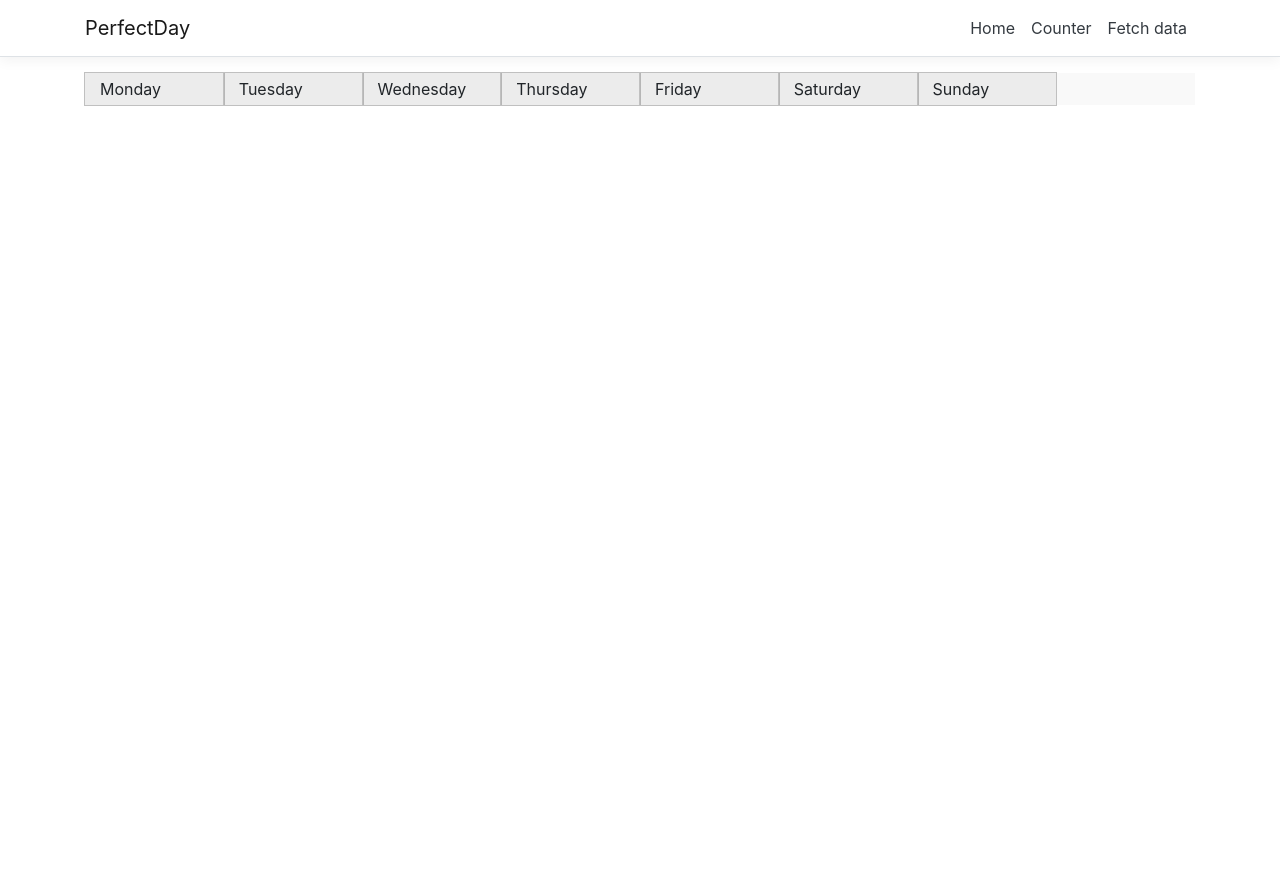
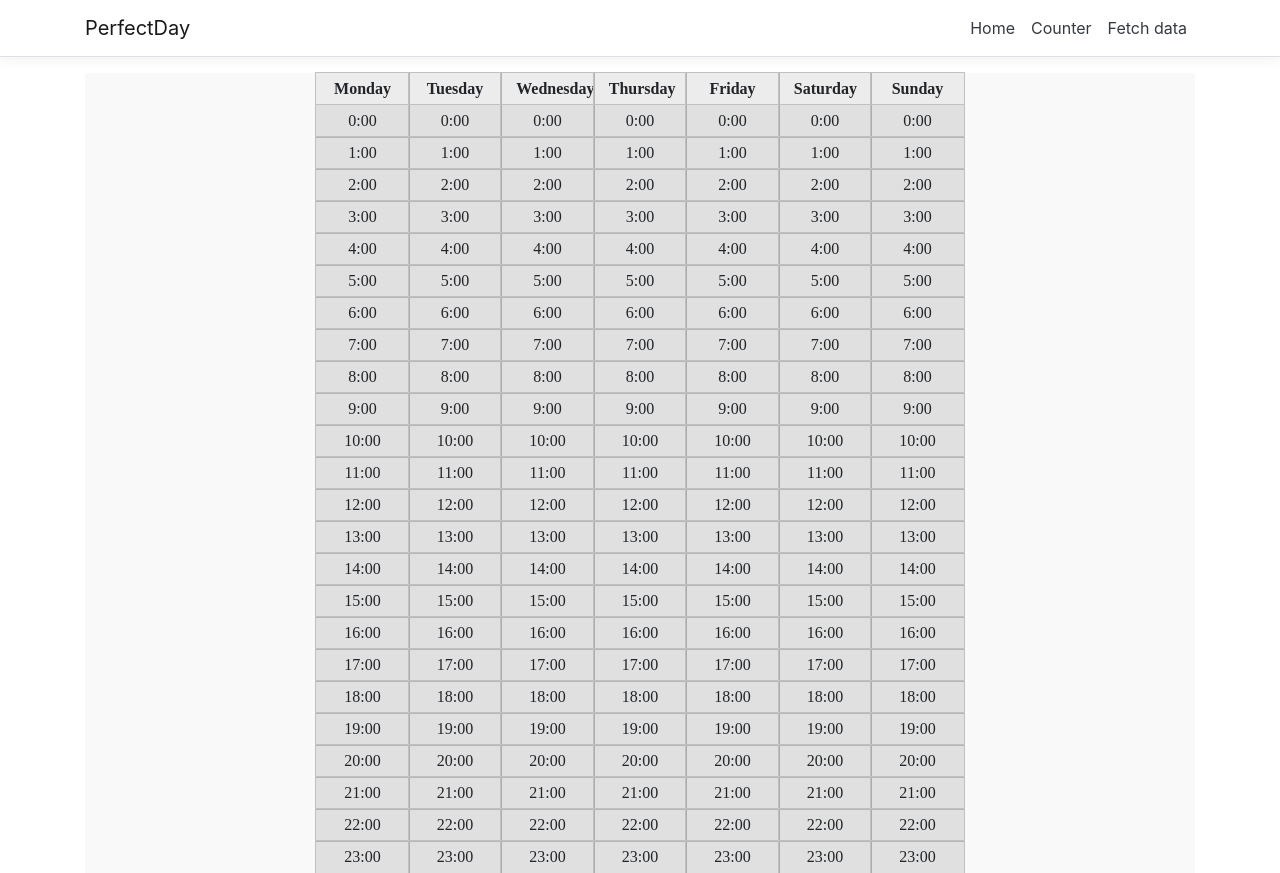
Before and after one commit to RomanVozniak/PerfectDay, a React (Create React App) app in the folder PerfectDay/ClientApp/: page /grid in a window 1280 px wide. Before the commit the page ends 800 px from the top, so only its background shows below. Built offline with nearby package versions, Linux system fonts and the light colour scheme.

Commit message:
created weekly tasks schedule page

```diff
--- a/PerfectDay/ClientApp/src/App.js
+++ b/PerfectDay/ClientApp/src/App.js
@@ -4,7 +4,7 @@ import { Layout } from './components/Layout';
 import { Home } from './components/Home';
 import { FetchData } from './components/FetchData';
 import { Counter } from './components/Counter';
-import { Grid } from './components/Grid'
+import { WeekGrid } from './components/WeekGrid'
 
 
 import './custom.css'
@@ -18,7 +18,7 @@ export default class App extends Component {
         <Route exact path='/' component={Home} />
         <Route path='/counter' component={Counter} />
             <Route path='/fetch-data' component={FetchData} />
-            <Route path='/grid' component={Grid}/>
+            <Route path='/grid' component={WeekGrid}/>
         </Layout>
     );
   }
--- a/PerfectDay/ClientApp/src/components/Grid.css
+++ b/PerfectDay/ClientApp/src/components/Grid.css
@@ -1,3 +1,7 @@
-.flex-container {
-    display: flex;
+.week{
+    font-family: 'Times New Roman', Times, serif;
+    text-align: center;
 }
+.Button{
+    size: 100000px;
+}
--- a/PerfectDay/ClientApp/src/components/Grid.js
+++ /dev/null
@@ -1,24 +0,0 @@
-import React, { Component } from 'react'
-import { Container, Row, Col} from 'react-grid-system'
-
-import './Grid.css'
-
-
-export class Grid extends Component {
-    render() {
-        return (
-            <Container fluid>
-            <Row justify="start" debug>
-            <Col xs={1.5} debug>Monday</Col>
-            <Col xs={1.5} debug>Tuesday</Col>
-            <Col xs={1.5} debug>Wednesday</Col>
-            <Col xs={1.5} debug>Thursday</Col>
-            <Col xs={1.5} debug>Friday</Col>
-            <Col xs={1.5} debug>Saturday</Col>
-            <Col xs={1.5} debug>Sunday</Col>
-              </Row>
-            </Container>
-
-            )
-    }
-}
--- /dev/null
+++ b/PerfectDay/ClientApp/src/components/WeekGrid.js
@@ -0,0 +1,35 @@
+import React, { Component } from 'react'
+import { Container, Row, Col, Visible, Hidden,Grid} from 'react-grid-system'
+
+import './Grid.css'
+
+
+const ListOfHours = ['0:00', '1:00', '2:00', '3:00', '4:00', '5:00', '6:00', '7:00', '8:00', '9:00', '10:00',
+ '11:00', '12:00', '13:00', '14:00', '15:00', '16:00', '17:00', '18:00', '19:00', '20:00', '21:00', '22:00', '23:00']
+  const GridOfHours = ListOfHours.map(hour => {
+    return(
+      <Col debug>{hour}</Col>
+    )
+  })
+const ListOfDays = ['Monday', 'Tuesday', 'Wednesday', 'Thursday', 'Friday', 'Saturday', 'Sunday']
+  const GridOfDays = ListOfDays.map(day =>{
+    return(
+        <Col xs={1} debug>
+        <strong>{day}</strong>
+        <Row>
+          {GridOfHours}
+        </Row>
+        </Col>
+    )
+  })
+export class WeekGrid extends Component {
+    render() {
+        return (
+            <Container className="week" fluid>
+            <Row  justify="center" debug>
+            {GridOfDays}
+              </Row>
+            </Container>
+            )
+    }
+}
```
